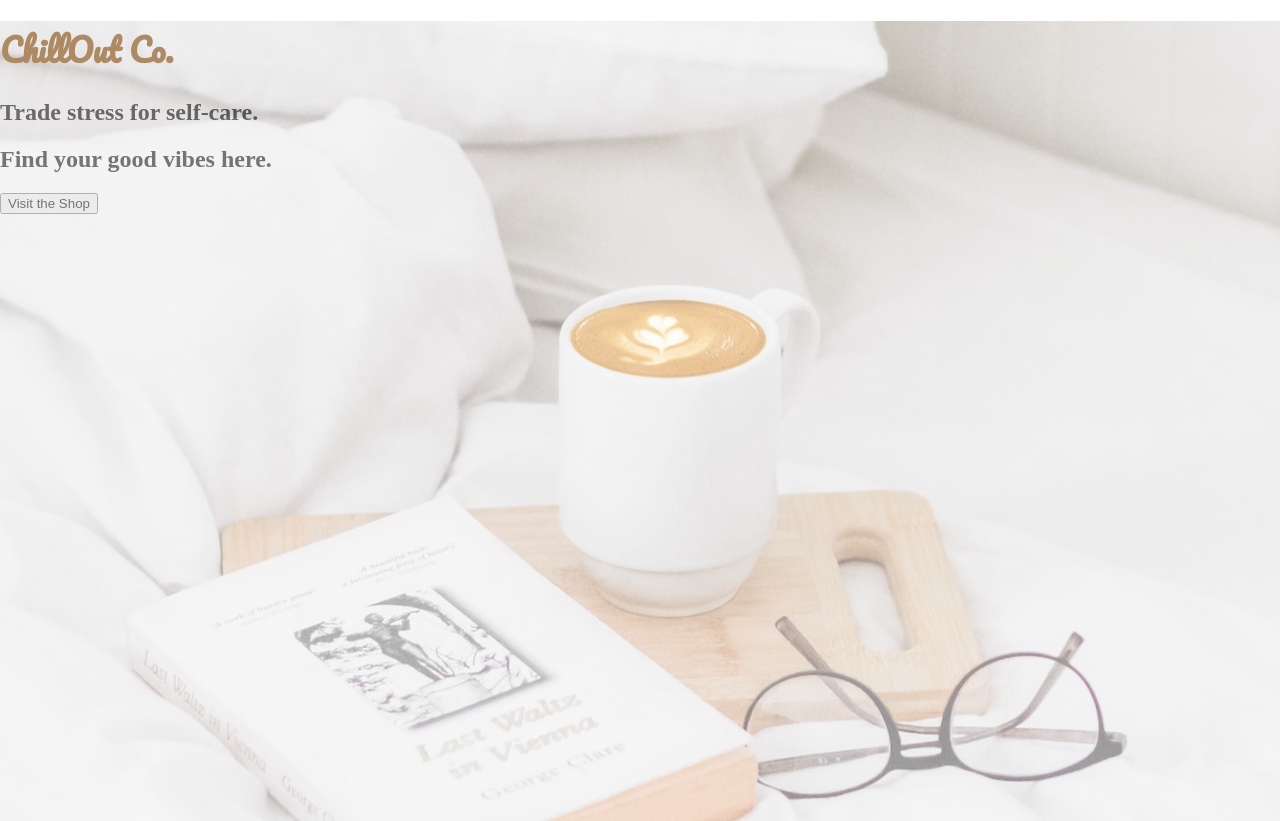
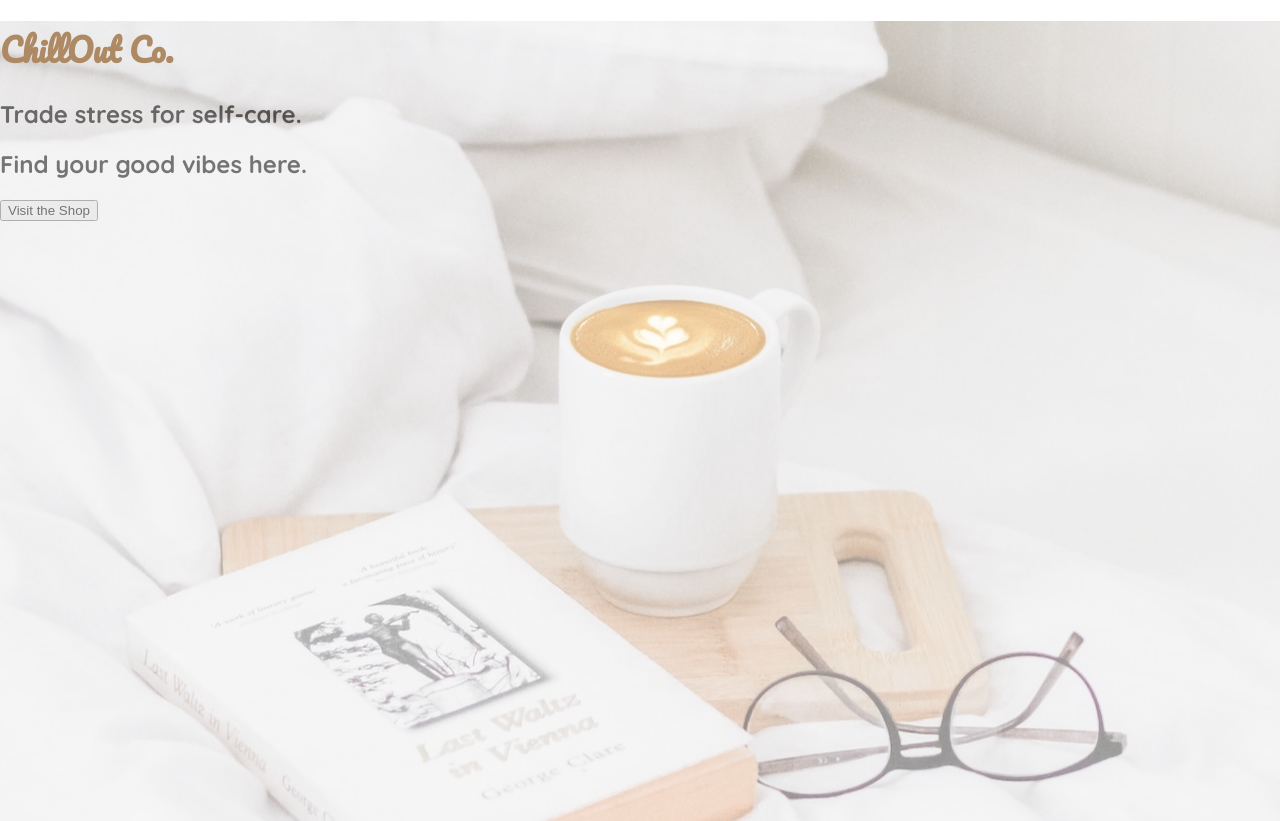
Before and after one commit to cynthem/shopping-cart, a React (Create React App) app: page / in a window 1280 px wide. Built offline with nearby package versions, Linux system fonts and the light colour scheme.

Commit message:
Import fonts

```diff
--- a/src/index.css
+++ b/src/index.css
@@ -12,12 +12,41 @@
        url('./assets/fonts/pacifico/pacifico-v22-latin-regular.svg#Pacifico') format('svg'); /* Legacy iOS */
 }
 
+/* quicksand-regular - latin */
+@font-face {
+  font-family: 'Quicksand';
+  font-style: normal;
+  font-weight: 400;
+  src: url('./assets/fonts/quicksand/quicksand-v30-latin-regular.eot'); /* IE9 Compat Modes */
+  src: local(''),
+       url('./assets/fonts/quicksand/quicksand-v30-latin-regular.eot?#iefix') format('embedded-opentype'), /* IE6-IE8 */
+       url('./assets/fonts/quicksand/quicksand-v30-latin-regular.woff2') format('woff2'), /* Super Modern Browsers */
+       url('./assets/fonts/quicksand/quicksand-v30-latin-regular.woff') format('woff'), /* Modern Browsers */
+       url('./assets/fonts/quicksand/quicksand-v30-latin-regular.ttf') format('truetype'), /* Safari, Android, iOS */
+       url('./assets/fonts/quicksand/quicksand-v30-latin-regular.svg#Quicksand') format('svg'); /* Legacy iOS */
+}
+
+/* quicksand-700 - latin */
+@font-face {
+  font-family: 'Quicksand';
+  font-style: normal;
+  font-weight: 700;
+  src: url('./assets/fonts/quicksand/quicksand-v30-latin-700.eot'); /* IE9 Compat Modes */
+  src: local(''),
+       url('./assets/fonts/quicksand/quicksand-v30-latin-700.eot?#iefix') format('embedded-opentype'), /* IE6-IE8 */
+       url('./assets/fonts/quicksand/quicksand-v30-latin-700.woff2') format('woff2'), /* Super Modern Browsers */
+       url('./assets/fonts/quicksand/quicksand-v30-latin-700.woff') format('woff'), /* Modern Browsers */
+       url('./assets/fonts/quicksand/quicksand-v30-latin-700.ttf') format('truetype'), /* Safari, Android, iOS */
+       url('./assets/fonts/quicksand/quicksand-v30-latin-700.svg#Quicksand') format('svg'); /* Legacy iOS */
+}
+
 html,
 body,
 #root,
 .App,
 .home {
   height: 100%;
+  font-family: 'Quicksand', sans-serif;
 }
 
 body {
```
